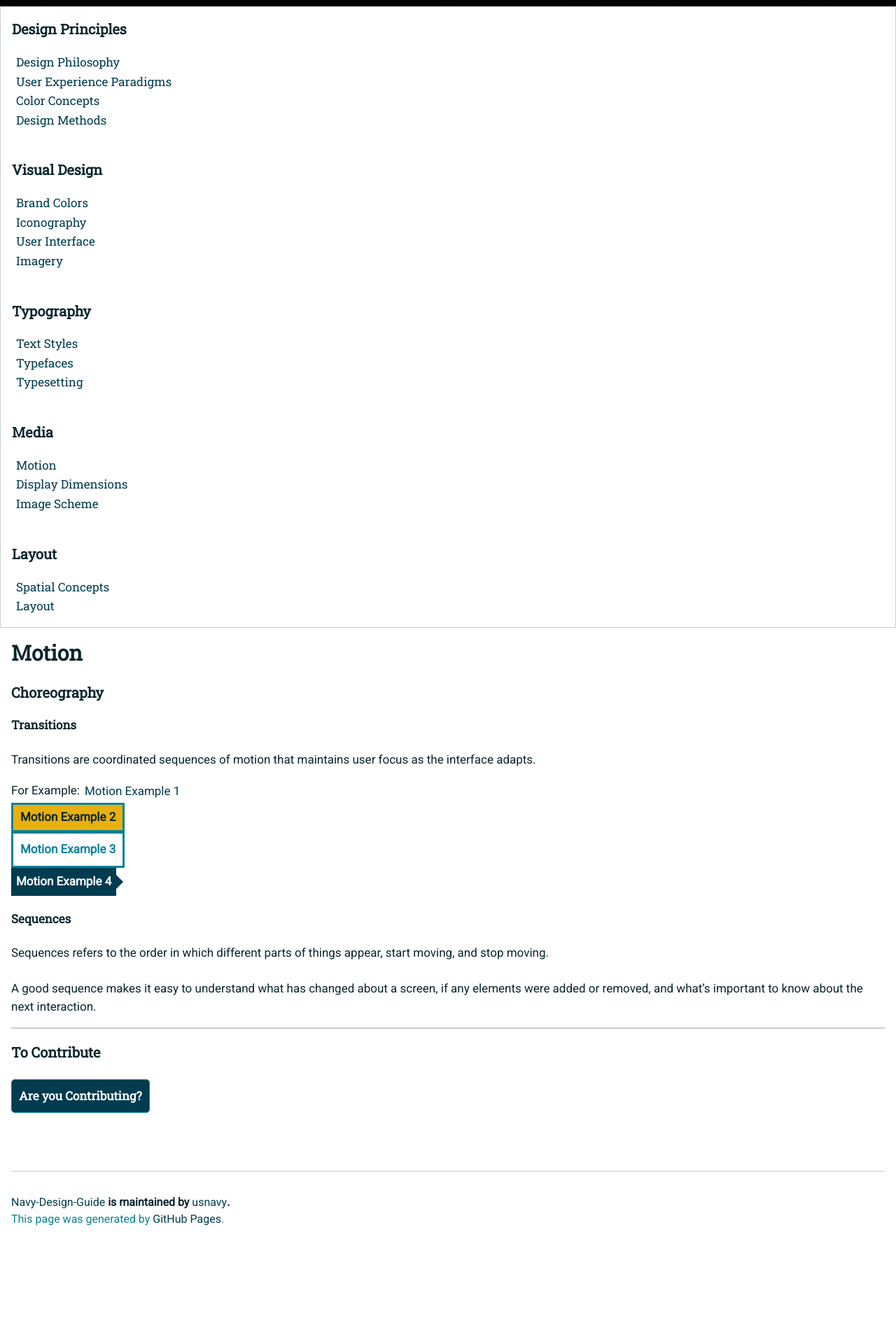
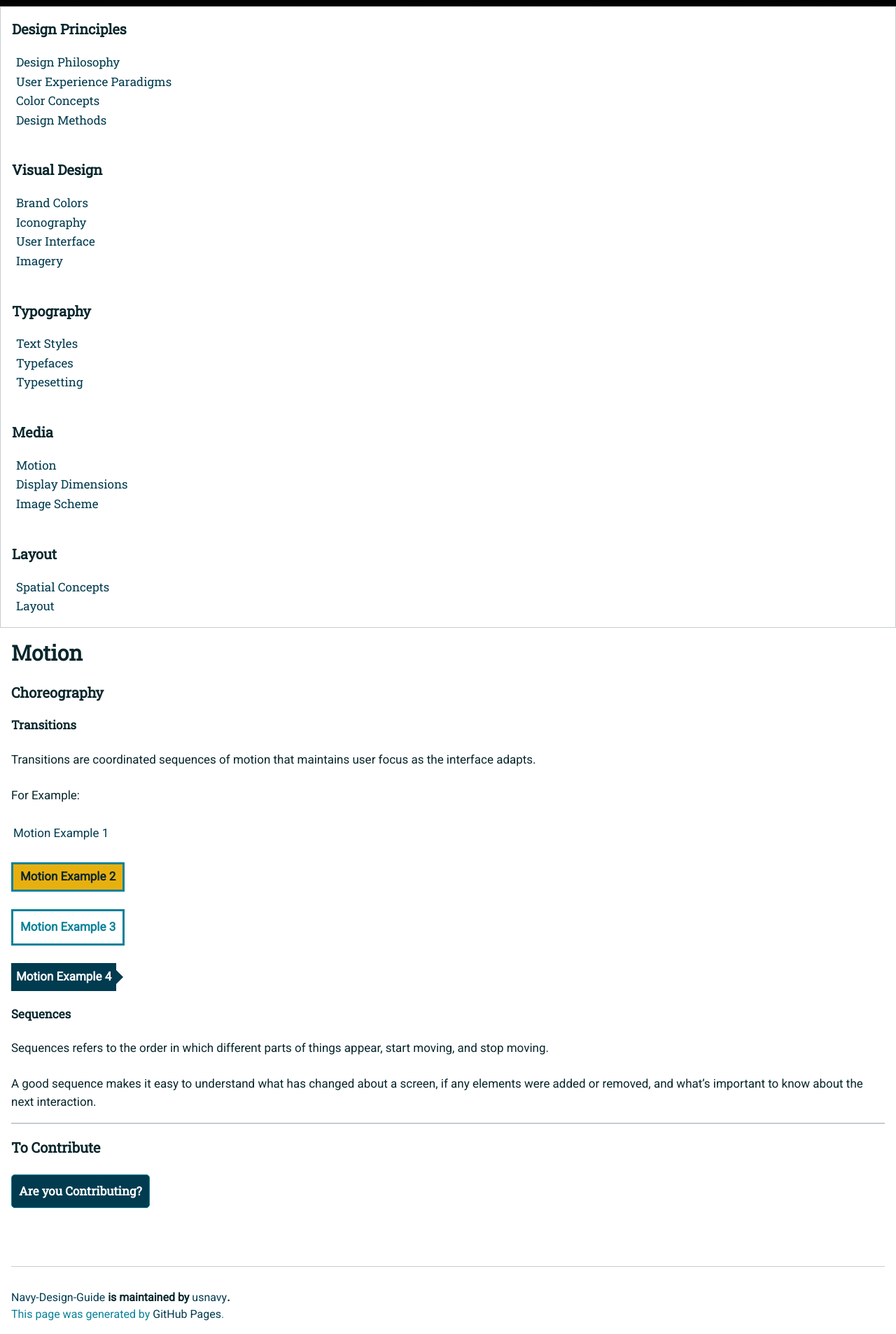
Before and after one commit to usnavy/Navy-Design-Guide, a Jekyll site: the page built from motion.md, in a window 1280 px wide. Shown: the part 797-2703 px from the top of the page at 70% size. Built offline with Jekyll 4.4.1, drawn with Linux system fonts in a browser that asks for light colours; nearby versions of some CDN libraries; our own code applies the rules of GitHub Pages for plain Markdown files; before the commit the page ends 2567 px from its top, so only the background shows below that.

Commit message:
Update motion.md

```diff
--- a/motion.md
+++ b/motion.md
@@ -6,19 +6,15 @@
 
 Transitions are coordinated sequences of motion that maintains user focus as the interface adapts.
 
-<div class="container-hide">
-
 For Example:
 
-<a class="hvr-underline-from-left">Motion Example 1</a> <br>
+<a class="hvr-underline-from-left">Motion Example 1</a>
 
-<button class="hvr-rectangle-in"><strong>Motion Example 2</strong></button> <br>
+<button class="hvr-rectangle-in"><strong>Motion Example 2</strong></button>
 
-<button class="hvr-shrink"><strong>Motion Example 3</strong></button> <br>
+<button class="hvr-shrink"><strong>Motion Example 3</strong></button>
 
-<button class="hvr-bubble-right"><strong>Motion Example 4</strong></button> <br>
-
-</div>
+<button class="hvr-bubble-right"><strong>Motion Example 4</strong></button>
 
 #### Sequences
 
```
